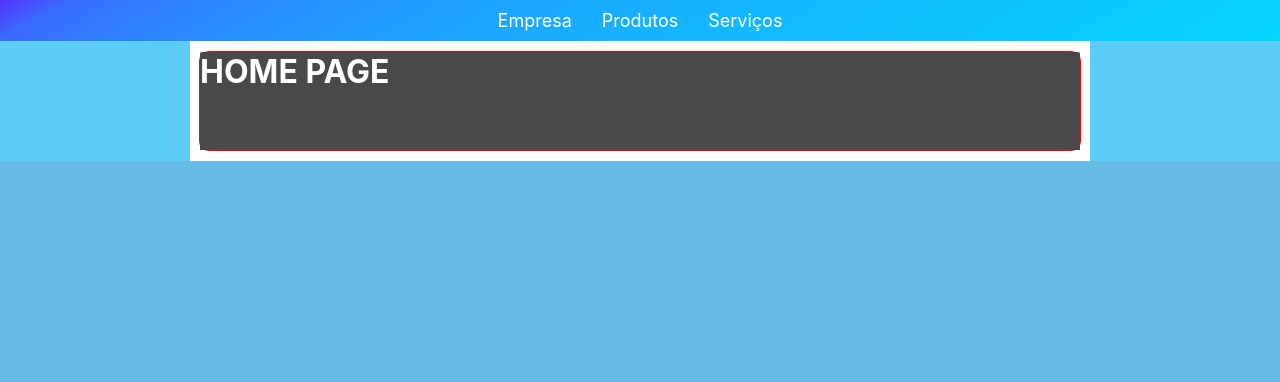
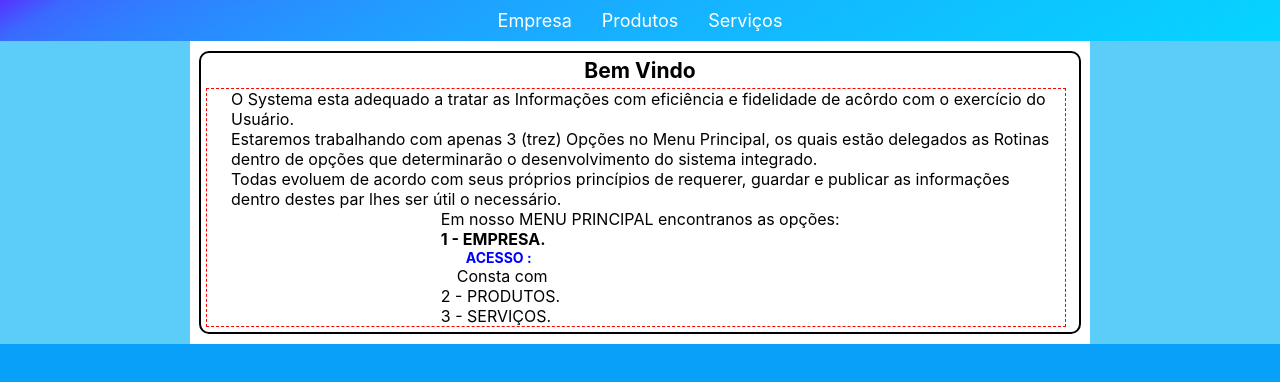
Before and after one commit to loslds/pira-tec, a React (Create React App) app: page / in a window 1280 px wide. Shown: the top 382 px of the page. Built offline with nearby package versions, Linux system fonts and the light colour scheme.

Commit message:
desenv. HOME

```diff
--- a/src/Pages/Home/index.js
+++ b/src/Pages/Home/index.js
@@ -1,66 +1,75 @@
 import React from 'react'
 import styled from 'styled-components'
-import { ContainerMain } from '../stylePages'
+import { ContainerMain, ContainerCard } from '../stylePages'
+import TitleHome from '../layouts/LayoutTitle'
 
 const ContainerHome = styled.div`
   margin: 10px auto;
   padding: 10px auto;
-  border: 1px red solid;
+  border: 2px black solid;
   border-radius: 10px;
-  height: 100px;
   width: 98%;
+  display: flex;
+  align-items: center;
+  justify-content: center;
+  align-content: center;
   background-color: transparent;
+`
+const ContainerTexto = styled.div`
+  border: 1px red dashed;
+  padding: 0px 0px 0px 8px;
+  margin-left: 5px;
+  margin-bottom: 5px;
+  width: 98%;
   display: flex;
+  flex-wrap: wrap;
+  align-content: center;
   justify-content: center;
+  align-items: center;
+
+  h5 {
+    margin-left: 25px;
+    font-size: 14px;
+    color: blue;
+  }
+  span {
+  }
 `
-// const ContainerHomeTitle = styled.div`
-//   margin: 0px auto;
-//   padding: 10px auto;
-//   border: 1px red solid;
-//   width: 100%;
-//   background-color: transparent;
-//   display: flex;
-//   align-items: center;
-//   justify-content: center;
-//   align-content: space-between;
-//   /*
-//   align-content: center;
-//    */
-// `
-
-export const ContainerCard = styled.div`
-  border: 0px;
-  border-top-left-radius: 2px;
-  border-top-right-radius: 2px;
-  padding: 0px 0px 0px 0px;
-  margin: 0px 0px 0px 0px;
-  width: 100%;
-  min-height: 27px;
-  display: flex;
-  background-color: #494949;
-  color: white;
-`
-// export const ContainerCard = styled.div`
-//   border: 0px;
-//   border-top-left-radius: 2px;
-//   border-top-right-radius: 2px;
-//   padding: 0px 0px 0px 0px;
-//   margin: 0px 0px 0px 0px;
-//   width: 100%;
-//   min-height: 27px;
-//   display: flex;
-//   background-color: #494949;
-//   color: white;
-// `
 
 export const PageHome = () => {
   return (
     <ContainerMain>
       <ContainerHome>
         <ContainerCard>
-          {/* <ContainerHomeTitle> */}
-          <h1>HOME PAGE</h1>
-          {/* </ContainerHomeTitle> */}
+          <TitleHome title={'Bem Vindo'} />
+          <ContainerTexto>
+            <p>
+              O Systema esta adequado a tratar as Informações com eficiência e
+              fidelidade de acôrdo com o exercício do Usuário.
+            </p>
+            <p>
+              Estaremos trabalhando com apenas 3 (trez) Opções no Menu
+              Principal, os quais estão delegados as Rotinas dentro de opções
+              que determinarão o desenvolvimento do sistema integrado.
+            </p>
+            <p>
+              Todas evoluem de acordo com seus próprios princípios de requerer,
+              guardar e publicar as informações dentro destes par lhes ser útil
+              o necessário.
+            </p>
+            <p>
+              Em nosso MENU PRINCIPAL encontranos as opções:{' '}
+              <ul>
+                <li>
+                  <h4>1 - EMPRESA.</h4>
+                </li>
+                <h5>ACESSO : </h5>
+                <p>Consta com </p>
+                <li>2 - PRODUTOS.</li>
+                <li>3 - SERVIÇOS.</li>
+              </ul>
+            </p>
+          </ContainerTexto>
         </ContainerCard>
       </ContainerHome>
     </ContainerMain>
--- a/src/Pages/Home/styleHome.js
+++ b/src/Pages/Home/styleHome.js
@@ -3,8 +3,9 @@ import styled from 'styled-components'
 export const ContainerHome = styled.div`
   margin: 3px auto;
   padding: 10px auto;
-  border: 1px blanchedalmond solid;
+  border: 2px blue solid;
   height: 100px;
   width: 100px;
+  display: flex;
   background-color: black;
 `
--- a/src/Pages/components/NavbarHome/styleNavHome.js
+++ b/src/Pages/components/NavbarHome/styleNavHome.js
@@ -9,6 +9,7 @@ export const Container = styled.nav`
     padding: 0 11px;
   }
 `
+
 export const DropdownStyles = styled.div`
   .dropdown-option {
     padding: 10px 15px;
--- /dev/null
+++ b/src/Pages/layouts/LayoutTitle.js
@@ -0,0 +1,27 @@
+import React from 'react'
+import PropTypes from 'prop-types'
+import styled from 'styled-components'
+
+const CardTitle = styled.div`
+  padding: 0px auto;
+  margin: 0px auto;
+  min-width: 85%;
+  display: flex;
+  flex-flow: row wrap;
+  justify-content: center;
+  align-items: center;
+  align-content: center;
+  color: black;
+  min-height: 35px;
+  font-size: 18px;
+`
+export default function Title({ title }) {
+  return (
+    <CardTitle>
+      <h3>{title}</h3>
+    </CardTitle>
+  )
+}
+Title.propTypes = {
+  title: PropTypes.string.isRequired
+}
--- a/src/Pages/stylePages.js
+++ b/src/Pages/stylePages.js
@@ -13,3 +13,10 @@ export const ContainerMain = styled.div`
   color: Black;
   background-color: #ffffff;
 `
+export const ContainerCard = styled.div`
+  border: 0px;
+  padding: 0px 0px 0px 0px;
+  margin: 0px 0px 0px 0px;
+  width: 100%;
+  min-height: 50px;
+`
--- a/src/styles/GlobalStyles.js
+++ b/src/styles/GlobalStyles.js
@@ -9,7 +9,7 @@ const GlobalStyles = createGlobalStyle`
 
 html {
     min-height: 100%;
-    background: #66bce7;
+    background: #08a0f8;
 
 }
 
@@ -56,7 +56,7 @@ code {
 
 p{
   display: block;
-  margin: 0px auto;
+  margin: 0px 16px auto;
   padding: 0px;
 }
 `
```
Also changed, not shown: src/_layout/ContainerCss/index.js (added, +194 -0 lines), src/_layout/FootersBar/index.js (added, +42 -0 lines).
